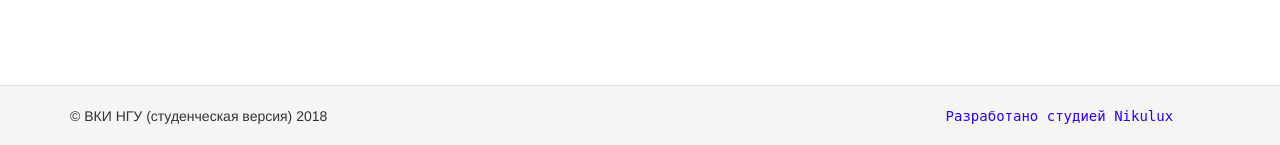
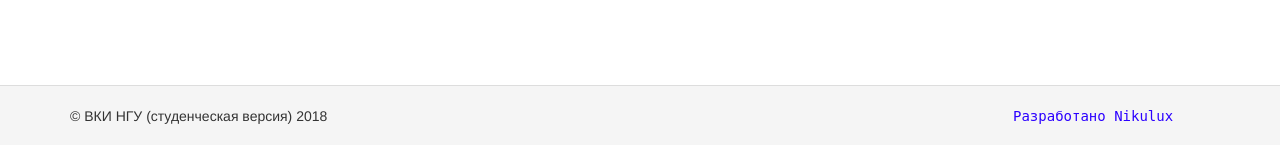
Before and after one commit to DaemonNikolay/site_hci_nsu, a Yii app: template views/layouts/admin.php in a window 1280 px wide. Shown: the part 655-800 px from the top of the page. Run offline with PHP 8.4 and a stand-in for Yii, Linux system fonts and the light colour scheme; the template is opened without the code that fills it, so the values that code supplies are empty; some libraries are stand-ins or nearby versions.

Commit message:
Correct powered by

```diff
--- a/views/layouts/admin.php
+++ b/views/layouts/admin.php
@@ -71,7 +71,7 @@ AppAsset::register($this);
 <footer class="footer">
     <div class="container">
         <p class="pull-left">&copy; ВКИ НГУ (студенческая версия) <?= date('Y') ?></p>
-        <p class="pull-right"><?= Html::a("Разработано студией Nikulux", "http://nikulux.ru", ['target' => '_blank',
+        <p class="pull-right"><?= Html::a("Разработано Nikulux", "http://nikulux.ru", ['target' => '_blank',
                                                                                         'class' => 'developed']); ?></p>
     </div>
 </footer>
--- a/views/layouts/main.php
+++ b/views/layouts/main.php
@@ -124,7 +124,7 @@ MainAsset::register($this);
             <div class="col-sm-12">
                 <div class="copyright-text text-center">
                     <p>&copy; ВКИ НГУ (студенческая версия) <?= date('Y') ?></p>
-                    <p><?= Html::a("Разработано студией Nikulux", "http://nikulux.ru", ['target' => '_blank',
+                    <p><?= Html::a("Разработано Nikulux", "http://nikulux.ru", ['target' => '_blank',
                             'class' => 'developed'
                         ]); ?></p>
                 </div>
```
